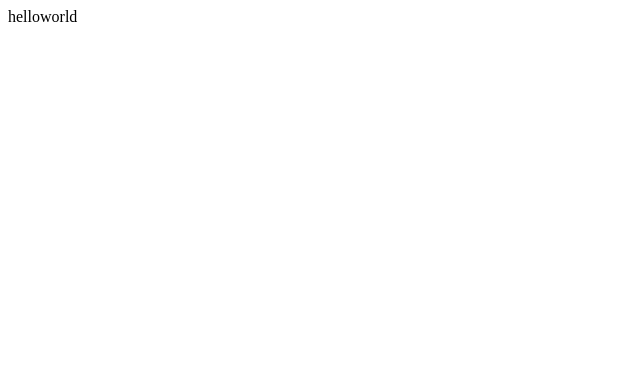
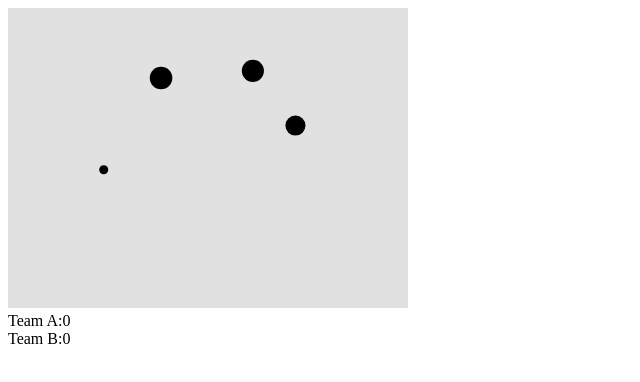
Before and after one commit to elanal/03wintera, a plain HTML site: page index.html in a window 1280 px wide. Shown: the whole page, without its empty margins (0-640 px from the left). Drawn offline with nearby package versions, Linux system fonts and the light colour scheme.

Commit message:
Update index.html

```diff
--- a/index.html
+++ b/index.html
@@ -1 +1,117 @@
-helloworld
+
+
+<!DOCTYPE html>
+<html lang="en" >
+
+<head>
+  <meta charset="UTF-8">
+  <link rel="shortcut icon" type="image/x-icon" href="https://production-assets.codepen.io/assets/favicon/favicon-8ea04875e70c4b0bb41da869e81236e54394d63638a1ef12fa558a4a835f1164.ico" />
+  <link rel="mask-icon" type="" href="https://production-assets.codepen.io/assets/favicon/logo-pin-f2d2b6d2c61838f7e76325261b7195c27224080bc099486ddd6dccb469b8e8e6.svg" color="#111" />
+  <title>CodePen - 10winter</title>
+
+
+
+
+      <style>
+      #myCanvas{
+  background:rgb(225,225,225);
+}
+    </style>
+
+
+
+
+
+</head>
+
+<body translate="no" >
+
+  <canvas id="myCanvas" width=400 height=300></canvas>
+
+<div>Team A:<span id="scoreA">0</span></div>
+<div>Team B:<span id="scoreB">0</span></div>
+
+  <script src='https://cdnjs.cloudflare.com/ajax/libs/jquery/3.2.1/jquery.min.js'></script>
+
+    <script >
+    console.clear();
+c = document.getElementById("myCanvas");
+ctx = c.getContext("2d");
+balls = [];
+function makeBalls(n) {
+  for (i = 0; i < n; i++) {
+    var ball = {};
+    ball.alive = true;
+    ball.r = Math.random() * 10 + 2;
+    ball.x = Math.random() * (c.width - ball.r * 2) + ball.r;
+    ball.y = Math.random() * (c.height - ball.r * 2) + ball.r;
+    balls.push(ball);
+  }
+}
+makeBalls(4);
+//console.log(balls);
+function update() {
+  ctx.clearRect(0, 0, c.width, c.height);
+  for (i = 0; i < balls.length; i++) {
+    if (balls[i].alive == false) continue;
+    ctx.beginPath();
+    ctx.arc(balls[i].x, balls[i].y, balls[i].r, 0, 2 * Math.PI);
+    ctx.fill();
+  }
+}
+
+update();
+function checkCollision() {
+  hitcount = 0;
+  for (i = 0; i < balls.length; i++) {
+    for (j = 0; j < balls.length; j++) {
+      if (i == j) continue;
+      deltax = balls[i].x - balls[j].x;
+      deltay = balls[i].y - balls[j].y;
+      d = Math.sqrt(deltax * deltax + deltay * deltay);
+      //console.log(d,balls[i].r + balls[j].r);
+
+      if (d < balls[i].r + balls[j].r) {
+        if (balls[i].r < balls[j].r) {
+          balls[i].alive = false;
+        } else {
+          balls[j].alive = false;
+        }
+        hitcount = hitcount + 1;
+        hits = $("#scoreA").text();
+        hits = hits * 1 + 1;
+        $("#scoreA").text(hits);
+      }
+    }
+  }
+  update();
+}
+
+checkCollision();
+$("body").keydown(onKeyDown);
+function onKeyDown(e) {
+  console.log(e.key);
+  if (e.key == "w") {
+    balls[0].y -= 1;
+  }
+  if (e.key == "s") {
+    balls[0].y += 1;
+  }
+
+  if (e.key == "a") {
+    balls[0].x -= 1;
+  }
+
+  if (e.key == "d") {
+    balls[0].x += 1;
+  }
+  checkCollision();
+  update();
+}
+  </script>
+
+
+
+
+</body>
+</html>
```
